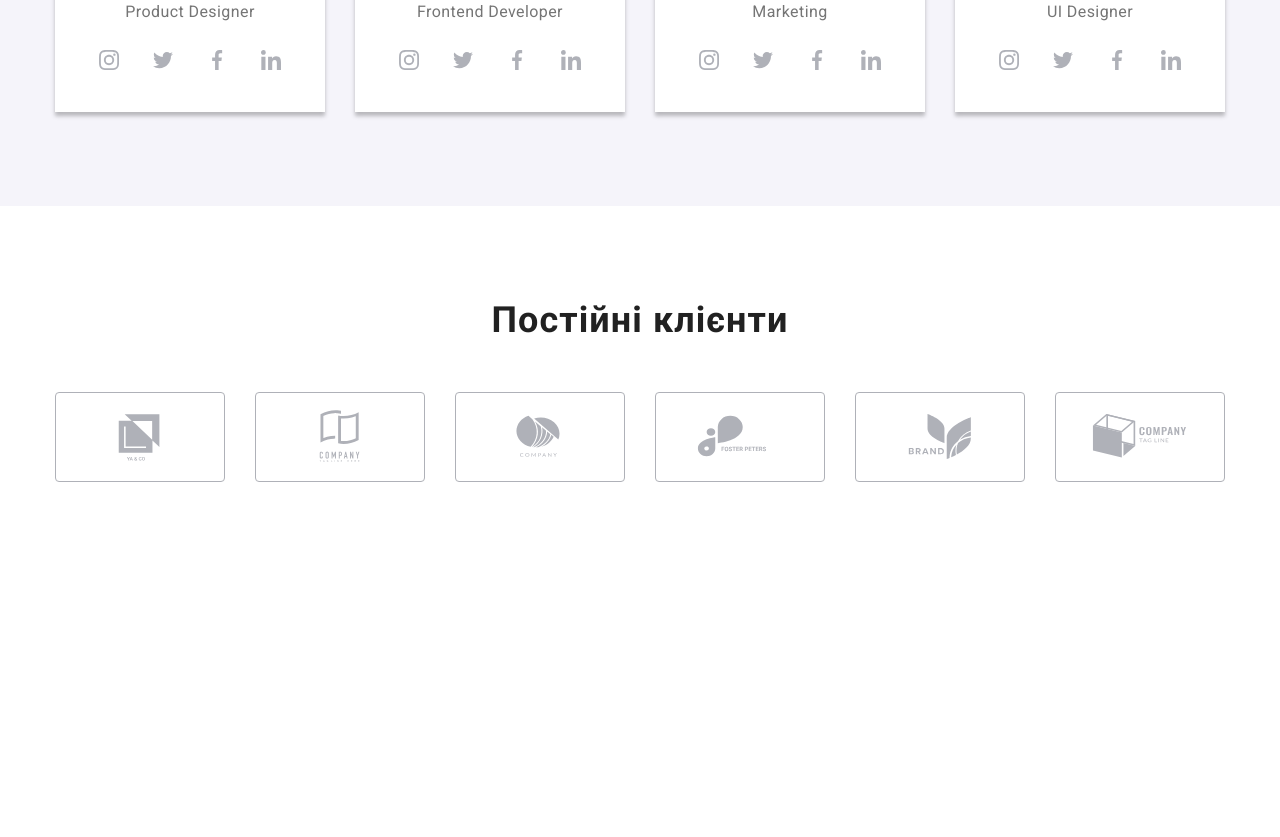
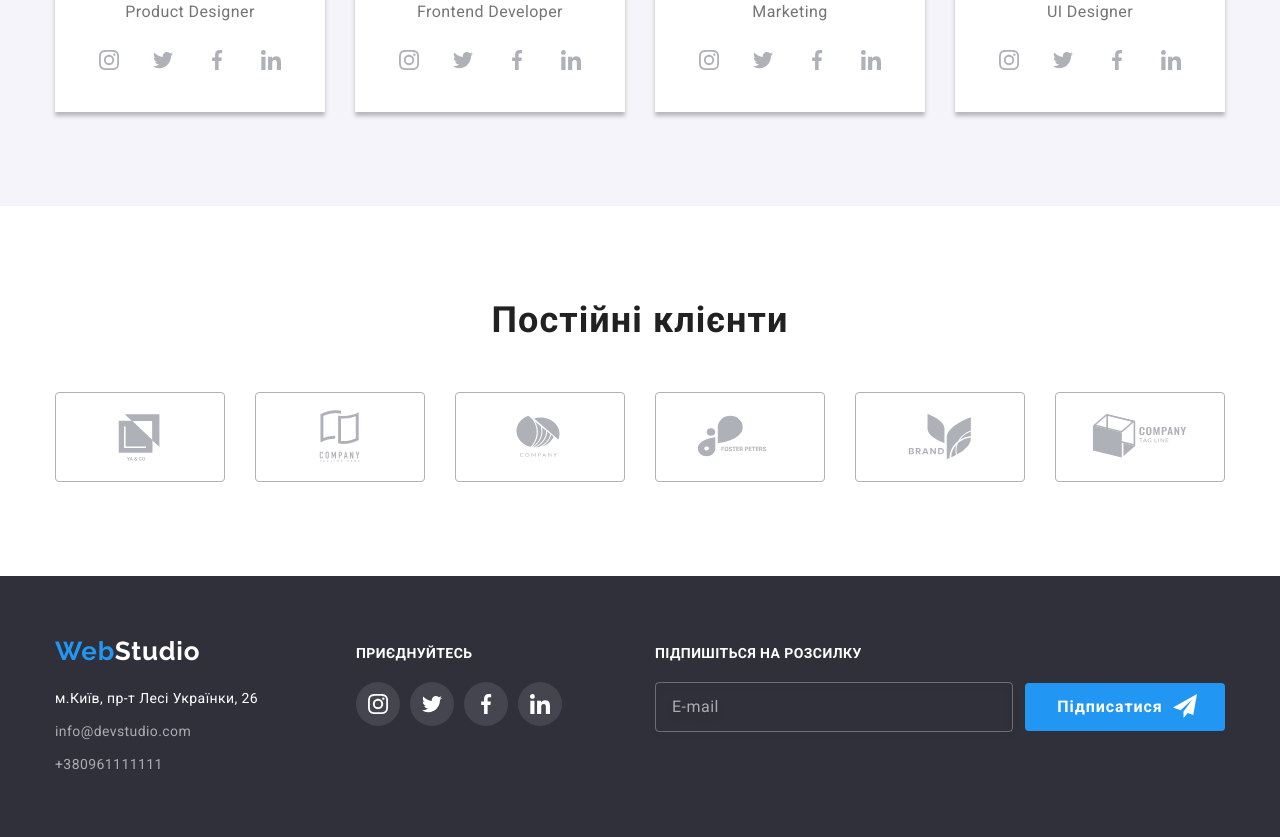
Before and after one commit to MaximSommelier/goit-markup-hw-08, a plain HTML site: page index.html in a window 1280 px wide. Shown: the part 2153-2990 px from the top of the page. Before the commit the page ends 2729 px from the top, so only its background shows below. Drawn offline with nearby package versions, Linux system fonts and the light colour scheme.

Commit message:
Update index.html

```diff
--- a/index.html
+++ b/index.html
@@ -407,7 +407,7 @@
 
   <!-- =====FOOTER===== -->
 
-  <!-- <footer class="footer">
+  <footer class="footer">
     <div class="container-footer container">
       <div class="left-footer">
       <a class="footer-link" href="/index.html">Web<span class="logo-footer">Studio</span></a>
@@ -482,7 +482,7 @@
       </form>
     </div>
   </div>
-  </footer> -->
+  </footer>
 
   <!-- ======MODAL WINDOW====== -->
 
```
